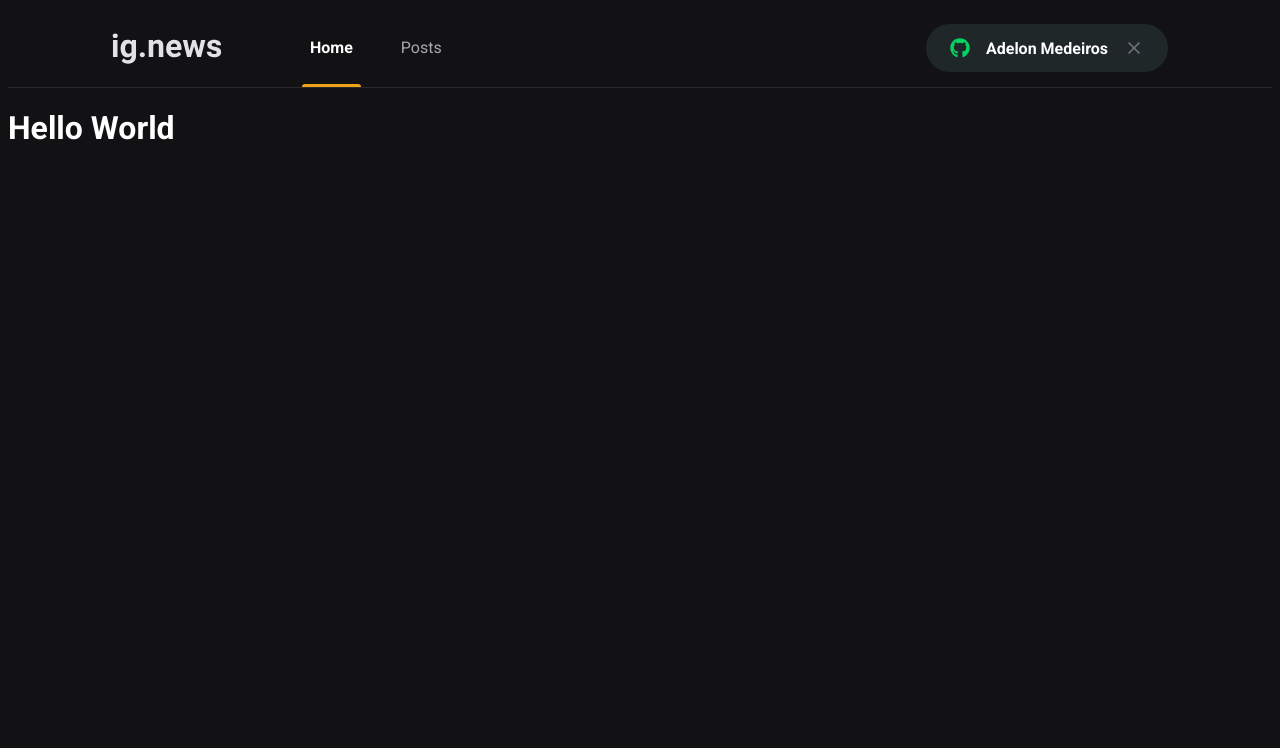
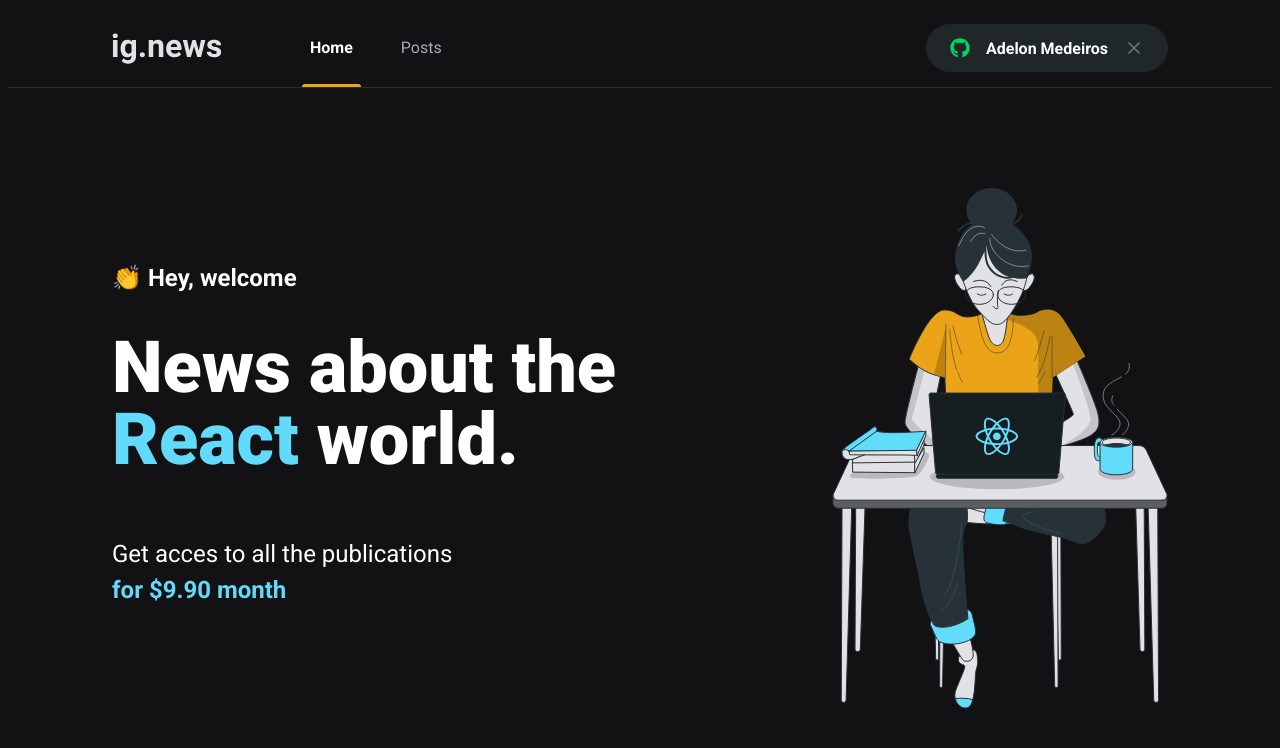
Before and after one commit to adelonmedeiros/ignite-ignews, a Next.js app: page / in a window 1280 px wide. Shown: the top 748 px of the page. Built offline with nearby package versions, Linux system fonts and the light colour scheme.

Commit message:
page home completed :tada:

```diff
--- a/src/pages/_app.tsx
+++ b/src/pages/_app.tsx
@@ -1,6 +1,7 @@
 import { AppProps } from "next/app";
 import { Header } from "../components/Header";
 import "../styles/global.scss";
+import styles from "./styles.module.scss";
 
 function MyApp({ Component, pageProps }: AppProps) {
   return (
--- /dev/null
+++ b/src/pages/home.module.scss
@@ -0,0 +1,41 @@
+.contentContainer {
+    max-width: 1120px;
+    margin: 0 auto;
+    padding: 0 2rem;
+    height: calc(100vh - 5rem);
+
+    display: flex;
+    align-items: center;
+    justify-content: space-between;
+}
+
+.hero {
+    max-width: 600px;
+
+    > span {
+        font-size: 1.5rem;
+        font-weight: bold;
+    }
+
+    h1 {
+        font-size: 4.5rem;
+        line-height: 4.5rem;
+        font-weight: 900;
+        margin-top: 2.5rem;
+
+        span {
+            color: var(--cyan-500);
+        }
+    }
+
+    p {
+        font-size: 1.5rem;
+        line-height: 2.25rem;
+        margin-top:1.5rem;
+
+        span {
+            color: var(--cyan-500);
+            font-weight: bold;
+        }
+    }
+}
--- a/src/pages/index.tsx
+++ b/src/pages/index.tsx
@@ -1,14 +1,28 @@
 import Head from "next/head";
+
+import styles from "./home.module.scss";
 
 export default function Home() {
   return (
     <>
       <Head>
-        <title>Início | ig.news</title>
+        <title>Home | ig.news</title>
       </Head>
-      <h1>
-        Hello World
-      </h1>
+
+      <main className={styles.contentContainer}>
+        <section className={styles.hero}>
+          <span>👏 Hey, welcome</span>
+          <h1>
+            News about the <span>React</span> world.
+          </h1>
+          <p>
+            Get acces to all the publications <br />
+            <span>for $9.90 month</span>
+          </p>
+        </section>
+
+        <img src="/images/avatar.svg" alt="Girl coding" />
+      </main>
     </>
   );
 }
```
